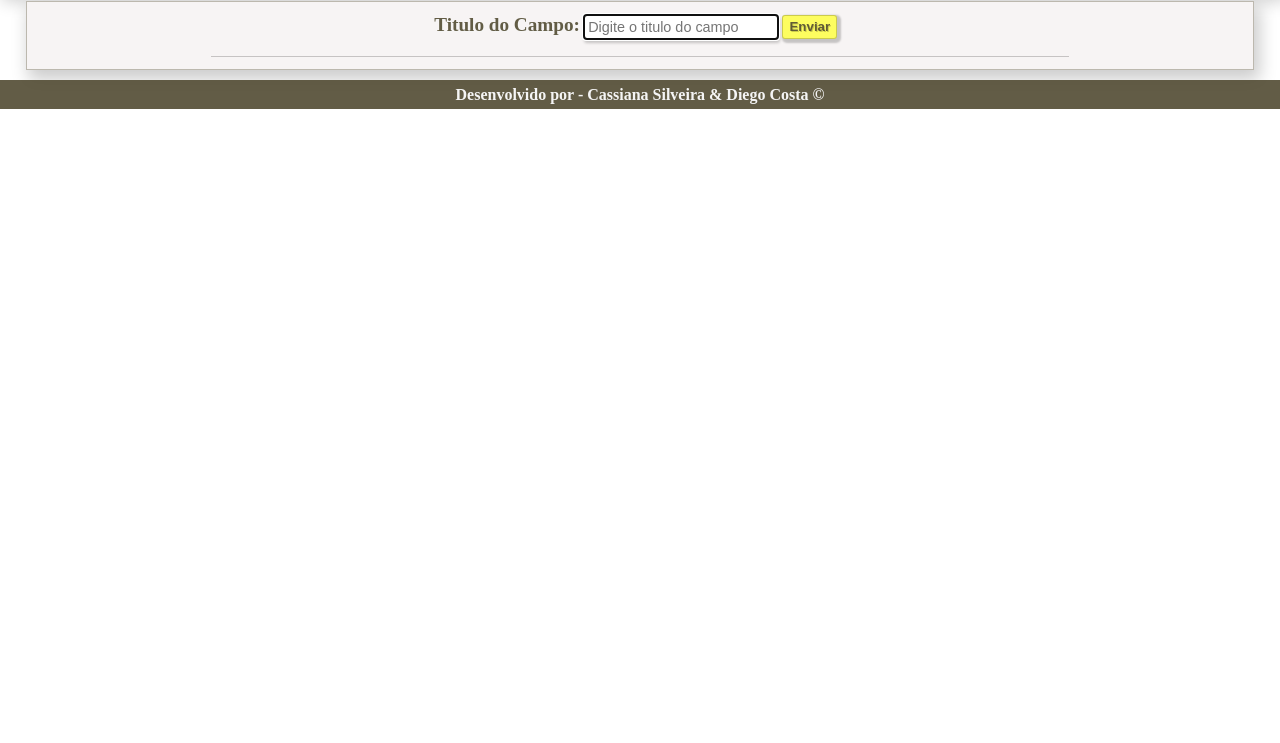
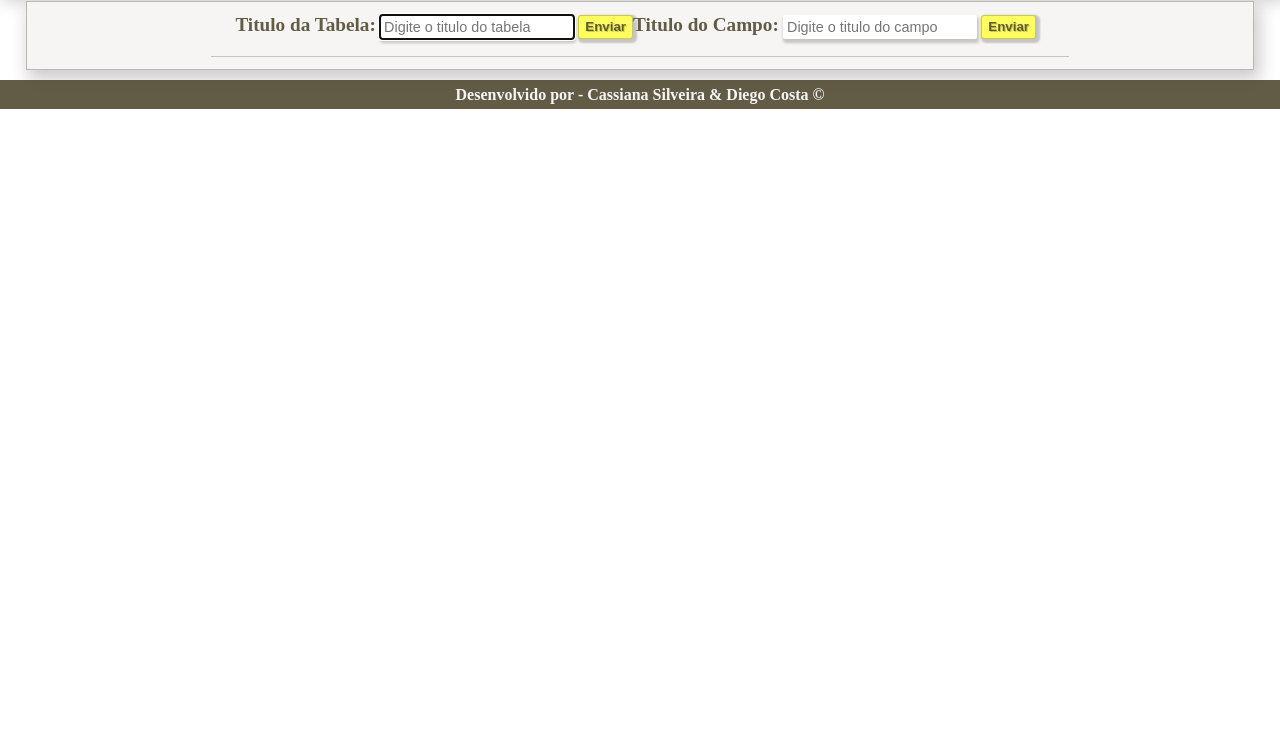
Before and after one commit to CassianaSL/estatistica, a website: page index.html in a window 1280 px wide. Shown: the part 57-800 px from the top of the page. Drawn offline with Linux system fonts and the light colour scheme.

Commit message:
Update index.html

```diff
--- a/index.html
+++ b/index.html
@@ -19,6 +19,9 @@
         <div>
             <section>
                 <form>
+                    <label for="tituloTabela">Titulo da Tabela:</label>
+                    <input id="tituloTabela" type="text" placeholder="Digite o titulo do tabela" autofocus required>
+                    <button>Enviar</button>
                     <label for="tituloCampo">Titulo do Campo:</label>
                     <input id="tituloCampo" type="text" placeholder="Digite o titulo do campo" autofocus required>
                     <button>Enviar</button>
```
